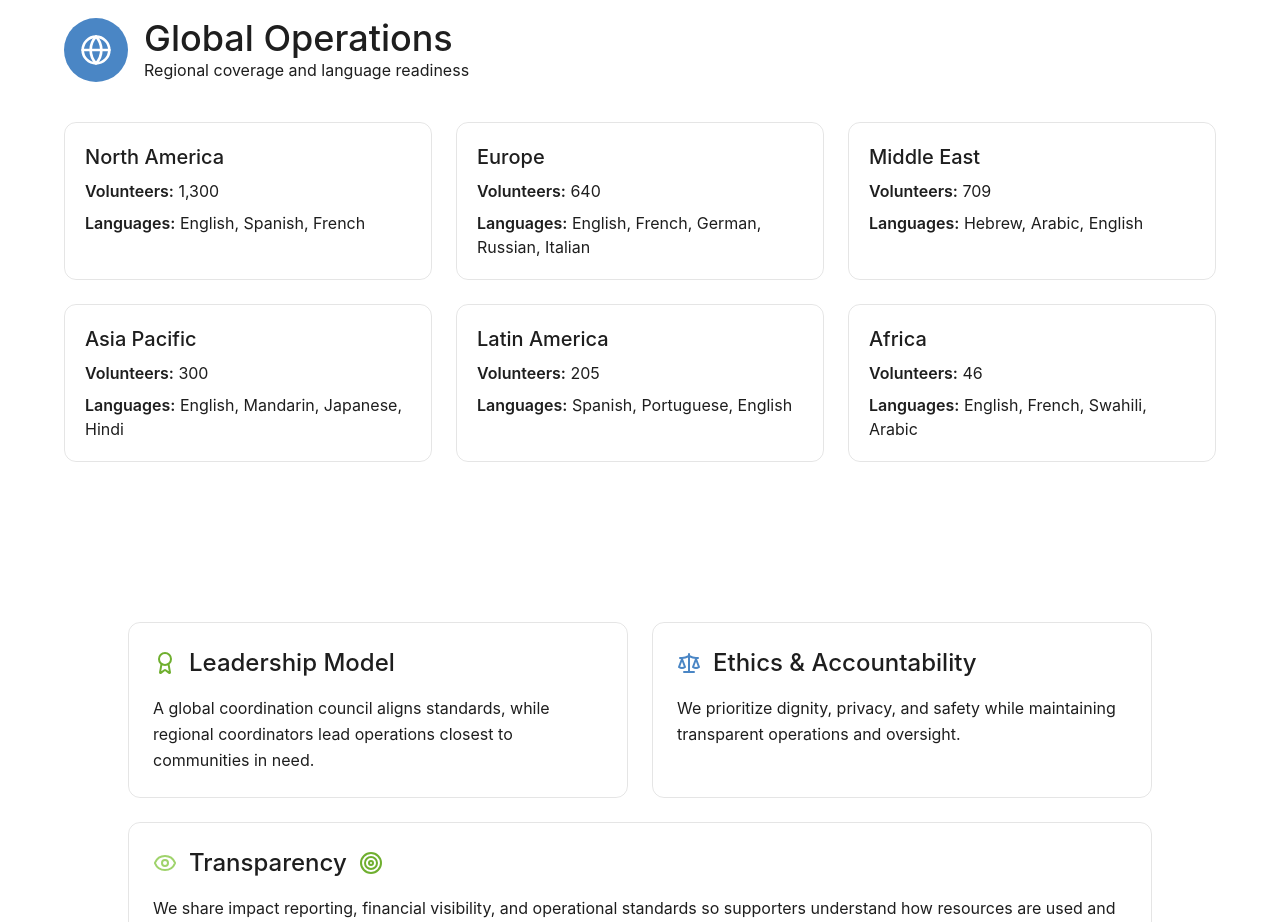
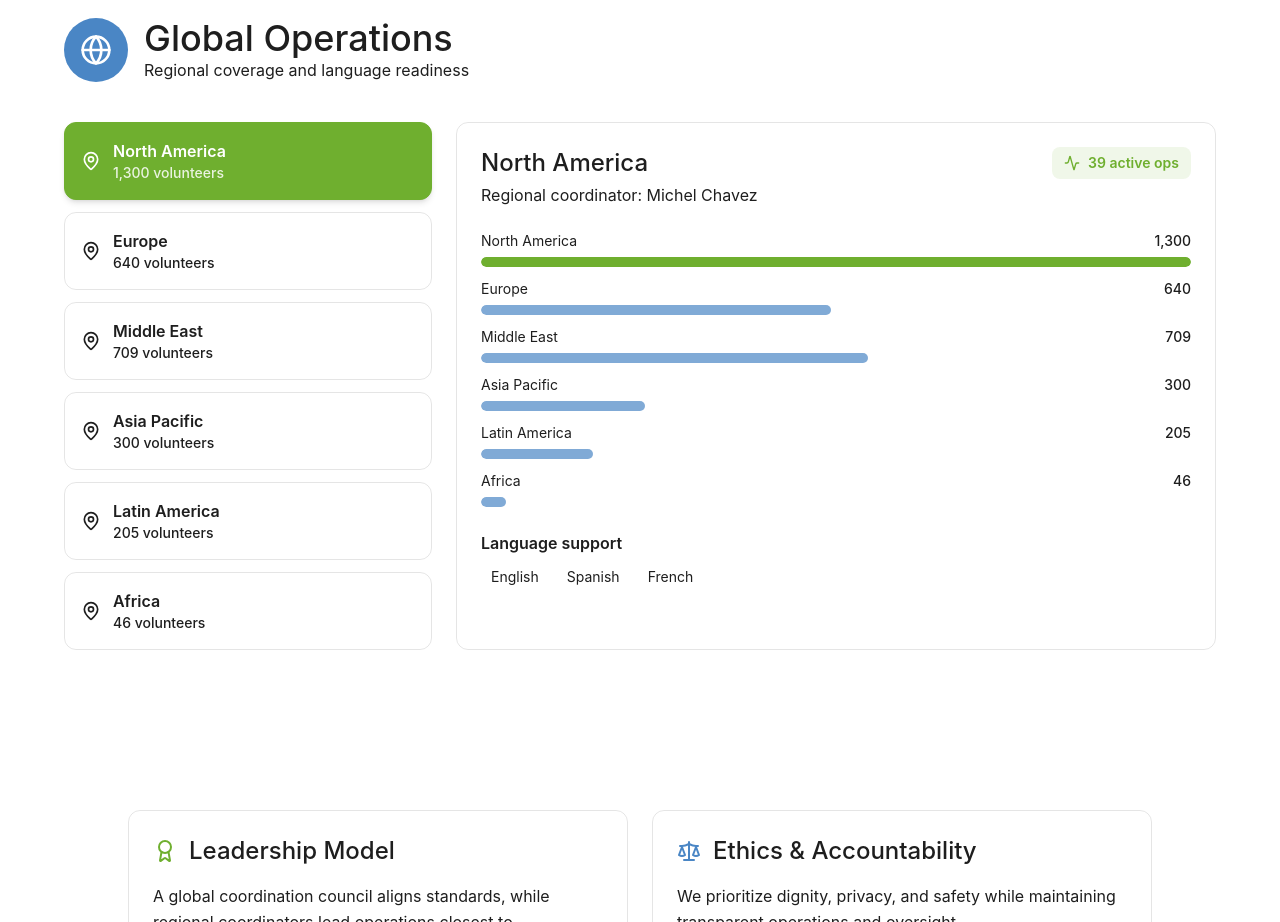
Before and after one commit to TheUriF/ploink, a React (Vite) app: page /about in a window 1280 px wide. Shown: the part 1460-2382 px from the top of the page. Built offline with nearby package versions, Linux system fonts and the light colour scheme.

Commit message:
Restore interactive regional operations chart on About

```diff
--- a/src/app/pages/About.tsx
+++ b/src/app/pages/About.tsx
@@ -1,5 +1,6 @@
+import { useState } from 'react';
 import { motion } from 'motion/react';
-import { Globe, Users, Award, Eye, Target, Scale, Phone, Shield, Package } from 'lucide-react';
+import { Globe, Users, Award, Eye, Target, Scale, Phone, Shield, Package, Activity, MapPin } from 'lucide-react';
 
 const serviceAreas = [
   {
@@ -22,16 +23,63 @@ const serviceAreas = [
   },
 ];
 
-const regionalCoverage = [
-  { region: 'North America', volunteers: '1,300', languages: 'English, Spanish, French' },
-  { region: 'Europe', volunteers: '640', languages: 'English, French, German, Russian, Italian' },
-  { region: 'Middle East', volunteers: '709', languages: 'Hebrew, Arabic, English' },
-  { region: 'Asia Pacific', volunteers: '300', languages: 'English, Mandarin, Japanese, Hindi' },
-  { region: 'Latin America', volunteers: '205', languages: 'Spanish, Portuguese, English' },
-  { region: 'Africa', volunteers: '46', languages: 'English, French, Swahili, Arabic' },
+interface Region {
+  name: string;
+  coordinator: string;
+  volunteers: number;
+  languages: string[];
+  activeOps: number;
+}
+
+const regions: Region[] = [
+  {
+    name: 'North America',
+    coordinator: 'Michel Chavez',
+    volunteers: 1300,
+    languages: ['English', 'Spanish', 'French'],
+    activeOps: 39,
+  },
+  {
+    name: 'Europe',
+    coordinator: 'Sarah Levine',
+    volunteers: 640,
+    languages: ['English', 'French', 'German', 'Russian', 'Italian'],
+    activeOps: 21,
+  },
+  {
+    name: 'Middle East',
+    coordinator: 'David Ben-Ami',
+    volunteers: 709,
+    languages: ['Hebrew', 'Arabic', 'English'],
+    activeOps: 23,
+  },
+  {
+    name: 'Asia Pacific',
+    coordinator: 'Dr. Rachel Chen',
+    volunteers: 300,
+    languages: ['English', 'Mandarin', 'Japanese', 'Hindi'],
+    activeOps: 14,
+  },
+  {
+    name: 'Latin America',
+    coordinator: 'Carlos Martinez',
+    volunteers: 205,
+    languages: ['Spanish', 'Portuguese', 'English'],
+    activeOps: 7,
+  },
+  {
+    name: 'Africa',
+    coordinator: 'Dr. Miriam Adeyemi',
+    volunteers: 46,
+    languages: ['English', 'French', 'Swahili', 'Arabic'],
+    activeOps: 3,
+  },
 ];
 
 export function About() {
+  const [selectedRegion, setSelectedRegion] = useState<Region>(regions[0]);
+  const maxVolunteers = Math.max(...regions.map((region) => region.volunteers));
+
   return (
     <div className="flex flex-col">
       {/* Hero */}
@@ -123,18 +171,75 @@ export function About() {
               </div>
             </div>
 
-            <div className="grid sm:grid-cols-2 lg:grid-cols-3 gap-4 sm:gap-6">
-              {regionalCoverage.map((region) => (
-                <div key={region.region} className="rounded-xl border border-border bg-background p-4 sm:p-5">
-                  <h3 className="text-lg sm:text-xl mb-2">{region.region}</h3>
-                  <p className="text-sm sm:text-base text-muted-foreground mb-2">
-                    <span className="font-semibold text-foreground">Volunteers:</span> {region.volunteers}
-                  </p>
-                  <p className="text-sm sm:text-base text-muted-foreground">
-                    <span className="font-semibold text-foreground">Languages:</span> {region.languages}
-                  </p>
+            <div className="grid lg:grid-cols-3 gap-4 sm:gap-6">
+              <div className="lg:col-span-1 space-y-2 sm:space-y-3">
+                {regions.map((region) => (
+                  <button
+                    key={region.name}
+                    onClick={() => setSelectedRegion(region)}
+                    className={`w-full text-left rounded-xl border p-3 sm:p-4 transition-all ${
+                      selectedRegion.name === region.name
+                        ? 'bg-[#6FAF2F] text-white border-[#6FAF2F] shadow-md'
+                        : 'bg-background border-border hover:border-[#6FAF2F]'
+                    }`}
+                  >
+                    <div className="flex items-center gap-2 sm:gap-3">
+                      <MapPin className="h-4 w-4 sm:h-5 sm:w-5" />
+                      <div className="flex-1">
+                        <div className="font-semibold text-sm sm:text-base">{region.name}</div>
+                        <div className={`text-xs sm:text-sm ${selectedRegion.name === region.name ? 'text-white/85' : 'text-muted-foreground'}`}>
+                          {region.volunteers.toLocaleString()} volunteers
+                        </div>
+                      </div>
+                    </div>
+                  </button>
+                ))}
+              </div>
+
+              <div className="lg:col-span-2 rounded-xl border border-border bg-background p-4 sm:p-6">
+                <div className="flex items-start justify-between gap-4 mb-4 sm:mb-6">
+                  <div>
+                    <h3 className="text-xl sm:text-2xl">{selectedRegion.name}</h3>
+                    <p className="text-sm sm:text-base text-muted-foreground mt-1">
+                      Regional coordinator: {selectedRegion.coordinator}
+                    </p>
+                  </div>
+                  <div className="inline-flex items-center gap-2 rounded-lg bg-[#6FAF2F]/10 text-[#6FAF2F] px-3 py-1.5 text-xs sm:text-sm font-semibold">
+                    <Activity className="h-4 w-4 animate-pulse" />
+                    {selectedRegion.activeOps} active ops
+                  </div>
                 </div>
-              ))}
+
+                <div className="space-y-3 mb-5 sm:mb-6">
+                  {regions.map((region) => (
+                    <div key={region.name}>
+                      <div className="flex items-center justify-between text-xs sm:text-sm mb-1.5">
+                        <span className="text-muted-foreground">{region.name}</span>
+                        <span className="font-medium">{region.volunteers.toLocaleString()}</span>
+                      </div>
+                      <div className="h-2.5 rounded-full bg-muted overflow-hidden">
+                        <div
+                          className={`h-full rounded-full transition-all ${
+                            region.name === selectedRegion.name ? 'bg-[#6FAF2F]' : 'bg-[#4A86C5]/70'
+                          }`}
+                          style={{ width: `${(region.volunteers / maxVolunteers) * 100}%` }}
+                        />
+                      </div>
+                    </div>
+                  ))}
+                </div>
+
+                <div>
+                  <div className="text-sm sm:text-base font-semibold mb-2">Language support</div>
+                  <div className="flex flex-wrap gap-2">
+                    {selectedRegion.languages.map((language) => (
+                      <span key={language} className="px-2.5 py-1 rounded-full bg-muted text-xs sm:text-sm">
+                        {language}
+                      </span>
+                    ))}
+                  </div>
+                </div>
+              </div>
             </div>
           </div>
         </div>
```
